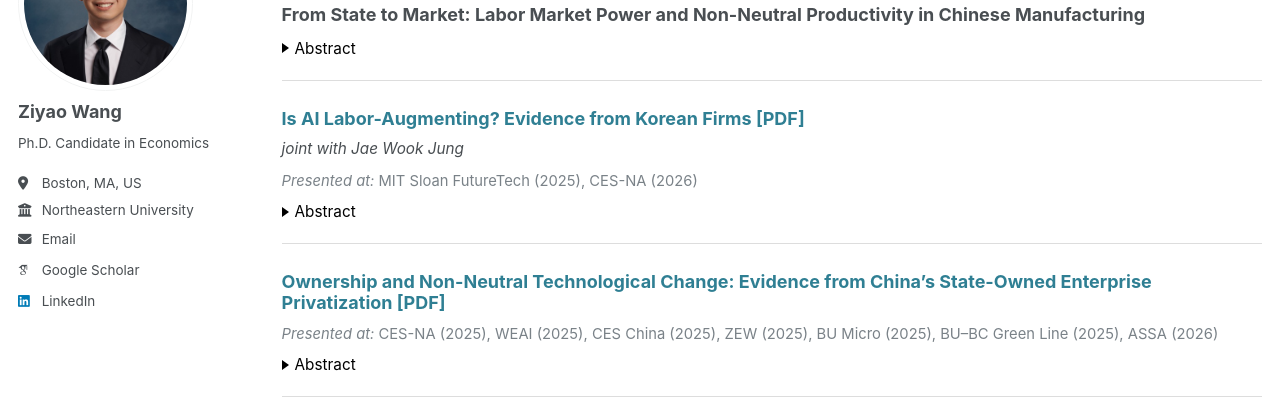
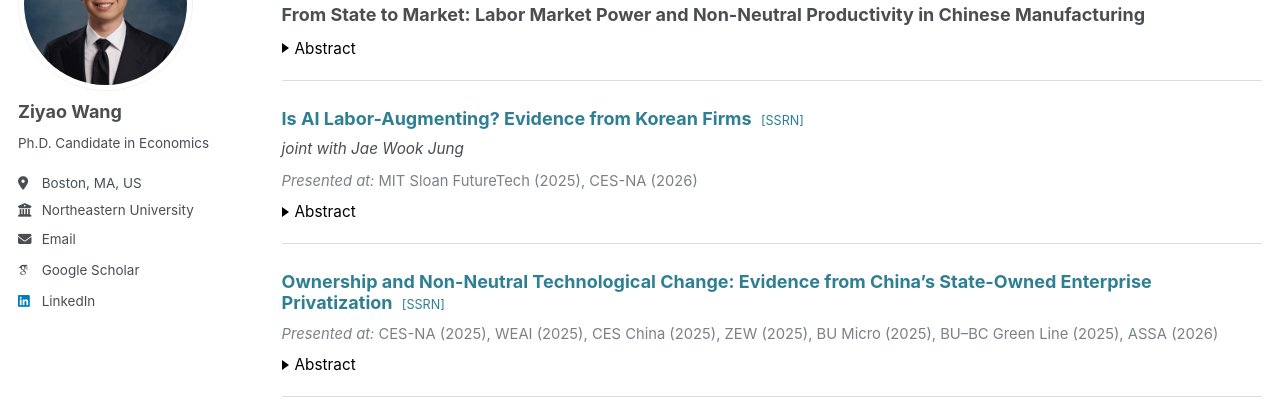
Before and after one commit to ziyaowangecon/ziyaowangecon.github.io, a Jekyll site: the page built from _pages/research.md, in a window 1280 px wide. Shown: the part 190-590 px from the top of the page. Built offline with Jekyll 4.4.1, drawn with Linux system fonts in a browser that asks for light colours; some web fonts are replaced.

Commit message:
Link paper titles to the PDF and move SSRN to a small secondary link
The title of each working paper now points to the self-hosted PDF. The SSRN
abstract page moves to a small regular-weight [SSRN] link to the right of the
title (.paper-alt), so it no longer competes with the title.

Co-Authored-By: Claude Sonnet 5.5 <noreply@anthropic.com>

```diff
--- a/_pages/research.md
+++ b/_pages/research.md
@@ -16,6 +16,14 @@ author_profile: true
      Needs .archive in the selector to outrank the theme's .archive a rule. */
   .archive h3 a {
     text-decoration: none;
+  }
+
+  /* Secondary [SSRN] link to the right of a paper title: regular weight and
+     smaller than the title, so the title (which links to the PDF) stays dominant. */
+  .archive h3 a.paper-alt {
+    font-size: 0.7em;
+    font-weight: normal;
+    margin-left: 0.4em;
   }
 
   /* Subcontent list styling */
@@ -115,7 +123,7 @@ author_profile: true
 </details>
 
 <span class="underline"></span>
-### [Is AI Labor-Augmenting? Evidence from Korean Firms](https://papers.ssrn.com/sol3/papers.cfm?abstract_id=7525778) [[PDF]](/files/Wang_Jung_AI_Korea.pdf)
+### [Is AI Labor-Augmenting? Evidence from Korean Firms](/files/Wang_Jung_AI_Korea.pdf) <a class="paper-alt" href="https://papers.ssrn.com/sol3/papers.cfm?abstract_id=7525778">[SSRN]</a>
 <div class="coauthors">joint with Jae Wook Jung</div>
 <div class="presentations"><em>Presented at:</em> MIT Sloan FutureTech (2025), CES-NA (2026)</div>
 <details>
@@ -127,7 +135,7 @@ author_profile: true
 
 <span class="underline"></span>
 
-### [Ownership and Non-Neutral Technological Change: Evidence from China’s State-Owned Enterprise Privatization](https://papers.ssrn.com/sol3/papers.cfm?abstract_id=5176447) [[PDF]](/files/Wang_SOE_Privatization.pdf)
+### [Ownership and Non-Neutral Technological Change: Evidence from China’s State-Owned Enterprise Privatization](/files/Wang_SOE_Privatization.pdf) <a class="paper-alt" href="https://papers.ssrn.com/sol3/papers.cfm?abstract_id=5176447">[SSRN]</a>
 <div class="presentations"><em>Presented at:</em> CES-NA (2025), WEAI (2025), CES China (2025), ZEW (2025), BU Micro (2025), BU–BC Green Line (2025), ASSA (2026)</div>
 <details>
   <summary class="toggle-summary">Abstract</summary>
```
